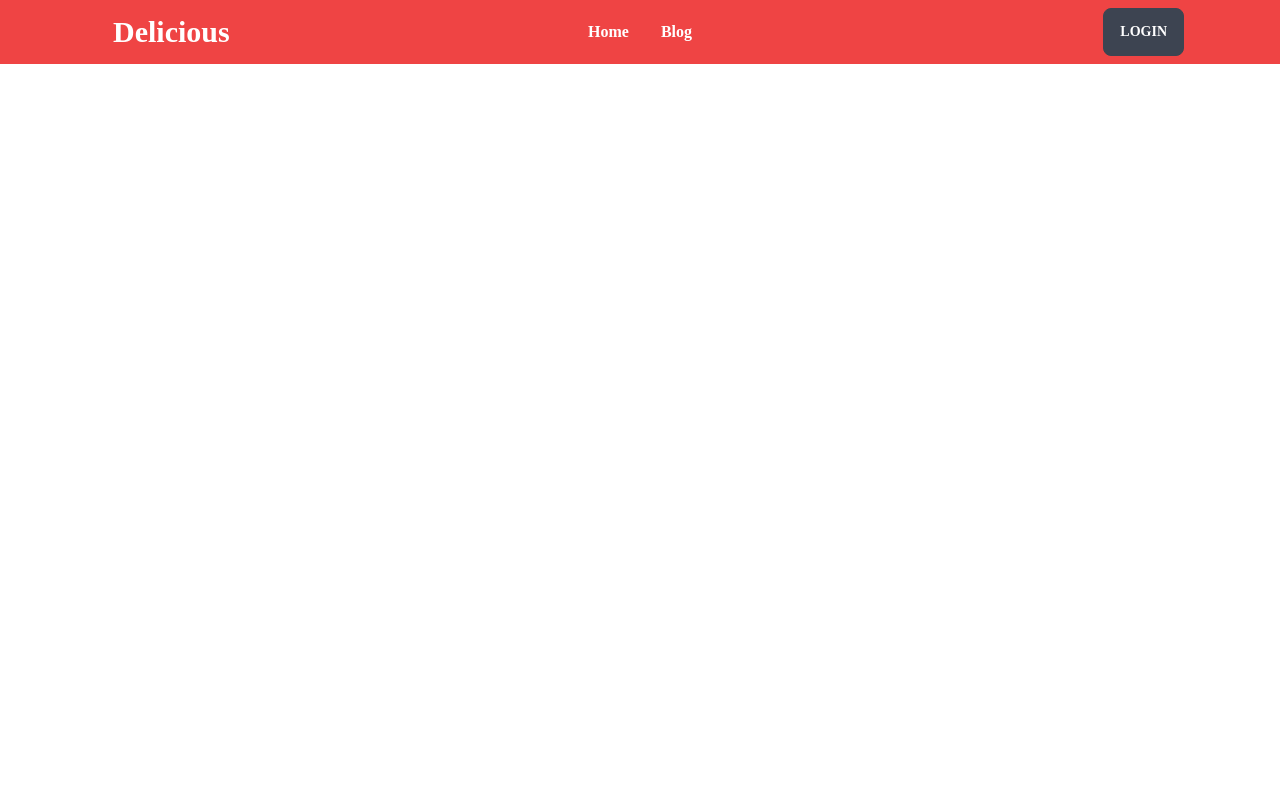
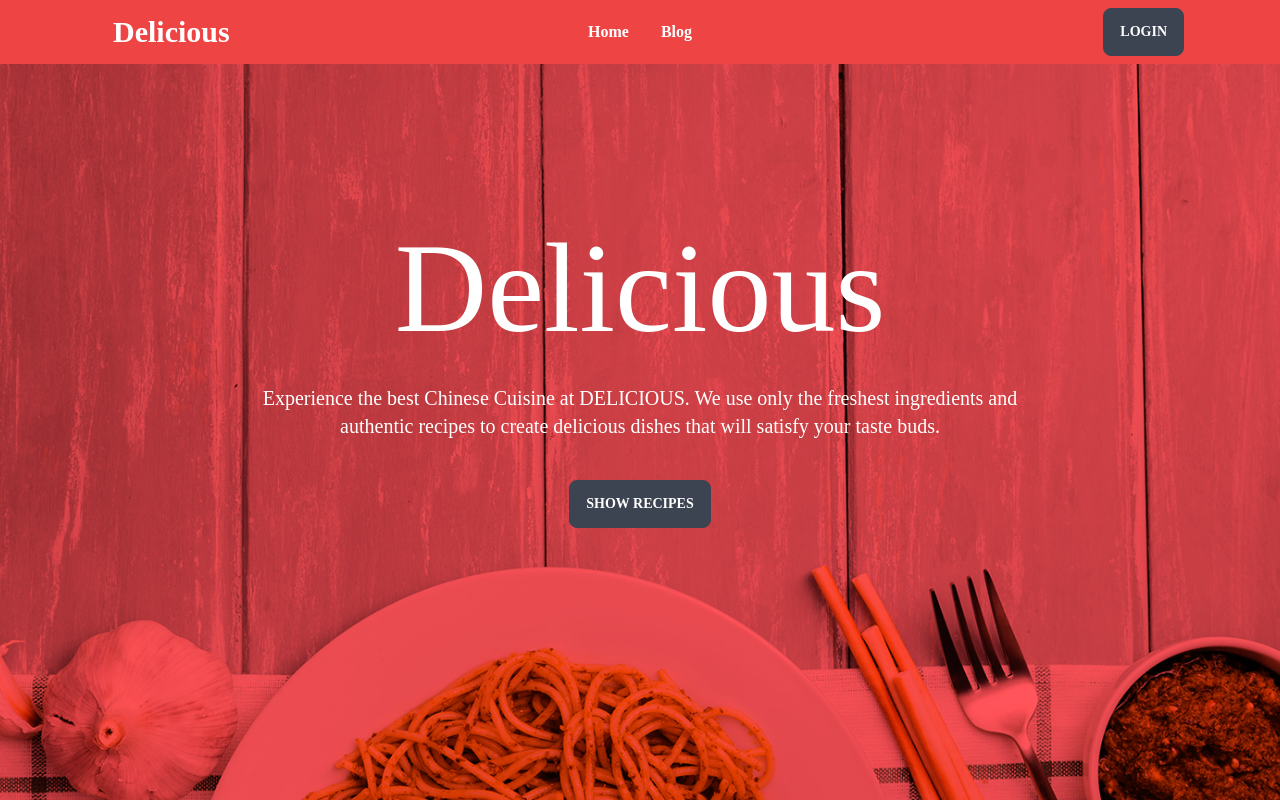
Before and after one commit to HaqueArif/Delicious, a React (Vite) app: page / in a window 1280 px wide. Built offline with nearby package versions, Linux system fonts and the light colour scheme.

Commit message:
added header section

```diff
--- a/src/pages/Home/Home.jsx
+++ b/src/pages/Home/Home.jsx
@@ -4,7 +4,7 @@ import Header from '../Shared/Header/Header/Header';
 const Home = () => {
     return (
         <div>
-
+            <Header></Header>
         </div>
     );
 };
```
Also changed, not shown: public/logo.png (added), src/assets/g1.png (added).
